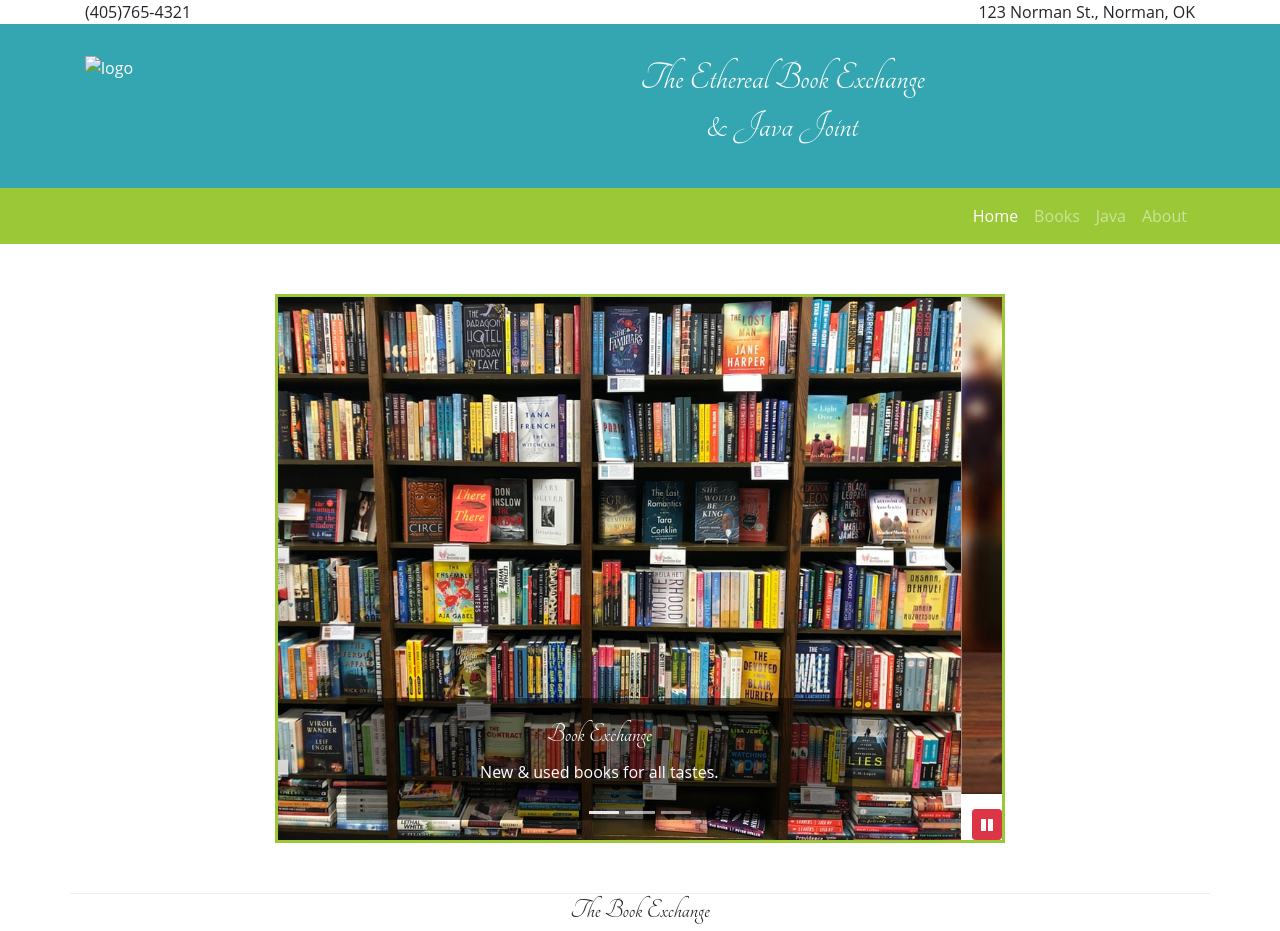
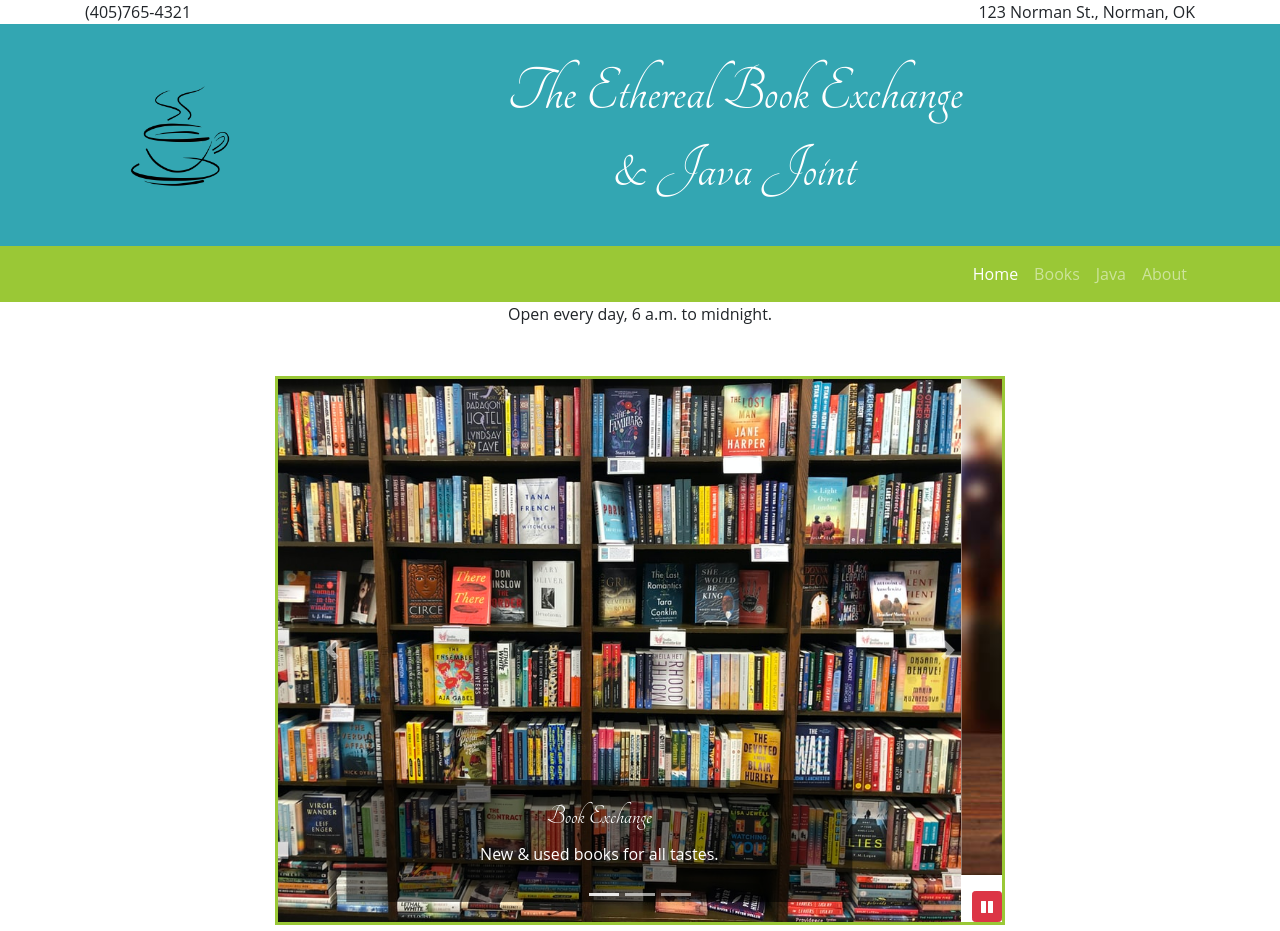
Before and after one commit to MojiTom/ethereal-books-simple, a website: page index.html in a window 1280 px wide. Shown: the top 931 px of the page. Drawn offline with nearby package versions, Linux system fonts and the light colour scheme.

Commit message:
Finishing touches on the single-page Ethereal Books project

```diff
--- a/css/styles.scss
+++ b/css/styles.scss
@@ -16,8 +16,13 @@ h1, h2, h3 {
     font-family: $header-font;
 }
 
+h1 {
+    font-size: 5vmax;
+}
+
 h2 {
     color: $color-primary;
+    font-size: 6vmax;
 }
 
 header {
@@ -30,18 +35,20 @@ h3 {
     text-align: center;
 }
 
+h5 {
+    color: $color-primary;
+}
+
 .above-header {
     margin: 0;
 }
 
 .site-footer {
-    /* background-image: linear-gradient($color-pale, white); */
     background-color: $color-dark;
     padding: 20px 0;
 }
 
 .jumbotron {
-    /*background-image: linear-gradient(to right, $color-secondary, $color-primary, $color-dark);*/
     background-color: $color-pale;
     padding: 30px;
     margin: 0;
@@ -50,7 +57,6 @@ h3 {
 
 .row-content {
     padding: 50px 0;
-    border-bottom: 1px ridge;
     min-height: 200px;
 }
 
--- a/index.html
+++ b/index.html
@@ -17,7 +17,8 @@
 
 <body>
 
-    <div class="container"> <!-- phone and address above jumbotron -->
+    <!-- phone and address above jumbotron -->
+    <div class="container">
         <div class="row">
             <div class="col d-flex justify-content-start">
                 <p class="above-header">(405)765-4321</p>
@@ -28,19 +29,21 @@
         </div>
     </div>
 
+    <!-- jumbotron -->
     <header class="jumbotron jumbotron-fluid">
-        <div class="container">
-            <div class="row">
-                <div class="col-3 d-none d-sm-block">
-                    <img src="img/logo.png" alt="logo" width="90" height="90" class="img-fluid">
+        <div class="container align-middle">
+            <div class="row align-items-center">
+                <div class="col-4 col-sm-3 col-md-2 align-self-center d-none d-sm-block">
+                    <img src="img/logo.png" alt="logo" class="img-fluid">
                 </div>
-                <div class="col text-center ">
+                <div class="col text-center">
                     <h1>The Ethereal Book Exchange <br /> & Java Joint</h1>
                 </div>
             </div>
         </div>
     </header>
 
+    <!-- navbar -->
     <nav class="navbar navbar-expand-sm navbar-dark sticky-top">
         <div class="container justify-content-end">
             <button class="navbar-toggler" type="button" data-toggle="collapse" data-target="#etherealNavbar">
@@ -57,6 +60,15 @@
             </div>
         </div>
     </nav>
+
+    <!-- phone and address above jumbotron -->
+    <div class="container">
+        <div class="row">
+            <div class="col d-flex justify-content-center">
+                <p class="above-header">Open every day, 6 a.m. to midnight.</p>
+            </div>
+        </div>
+    </div>
 
     <div class="container">
 
@@ -145,6 +157,7 @@
 
     </div>
 
+    <!-- footer -->
     <footer>
         <div class="container site-footer">
             <div class="row">
@@ -164,6 +177,7 @@
                     <a class="btn btn-social-icon btn-twitter" href="http://twitter.com/"><i class="fa fa-twitter"></i></a>
                 </div>
                 <div class="col-sm-4 text-center">
+                    <h5>Contact</h5>
                     <a class="btn btn-link" href="tel:+4057654321"> <i class="fa fa-phone fa-lg text-primary"></i> 1-405-765-4321</a><br />
                     <a class="btn btn-link" href="mailto:campsites@nucamp.co"> <i class="fa fa-envelope-o fa-lg text-primary"></i> contact@etherealbooks.com</a>
                 </div>
```
Also changed, not shown: css/styles.css, img/PossibleLogos/logo-1.png (added), img/PossibleLogos/logo-3.png (added), img/PossibleLogos/logo-4.png (added), img/PossibleLogos/logo.jpg (added), img/logo.png (added).
